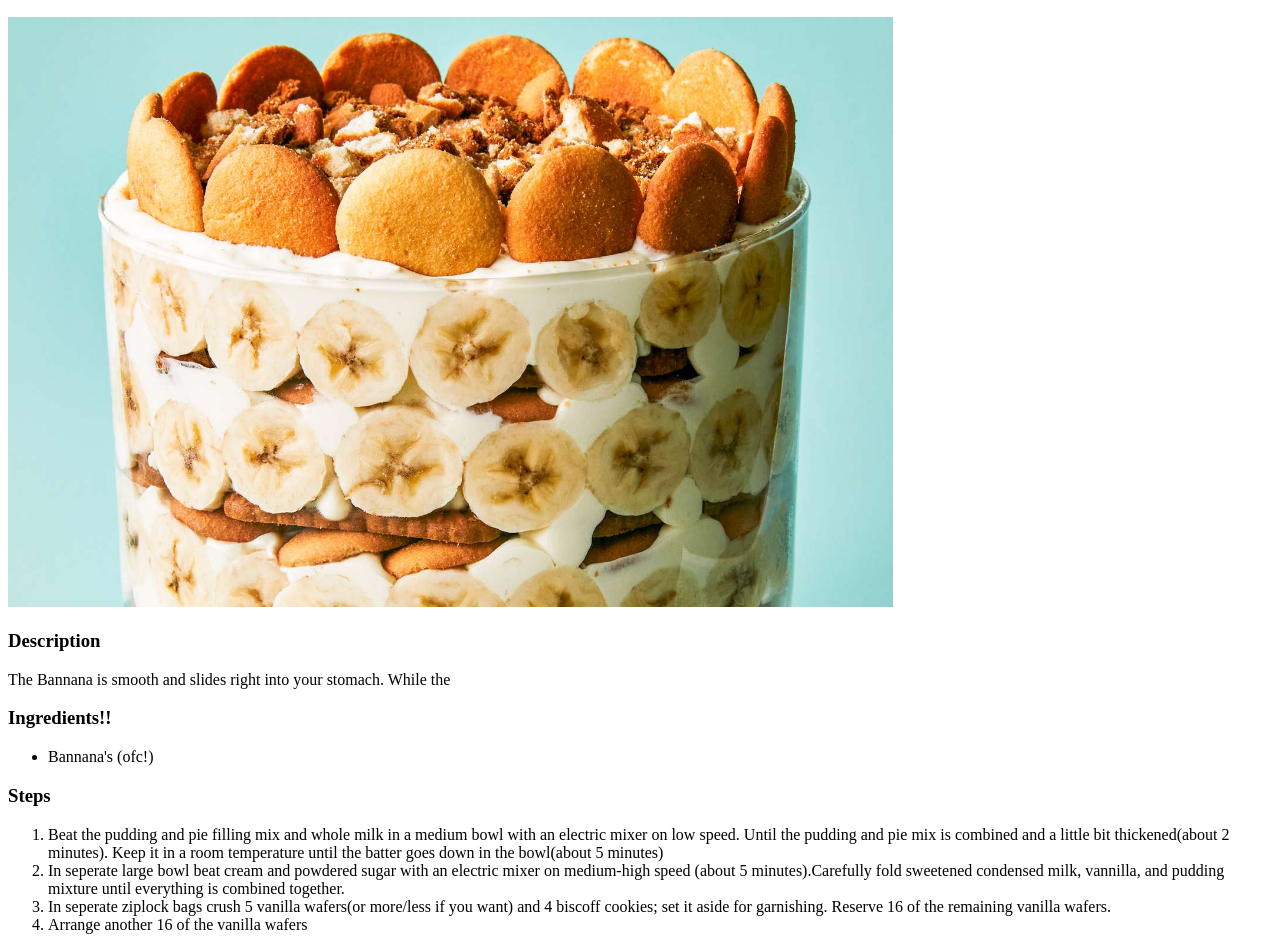
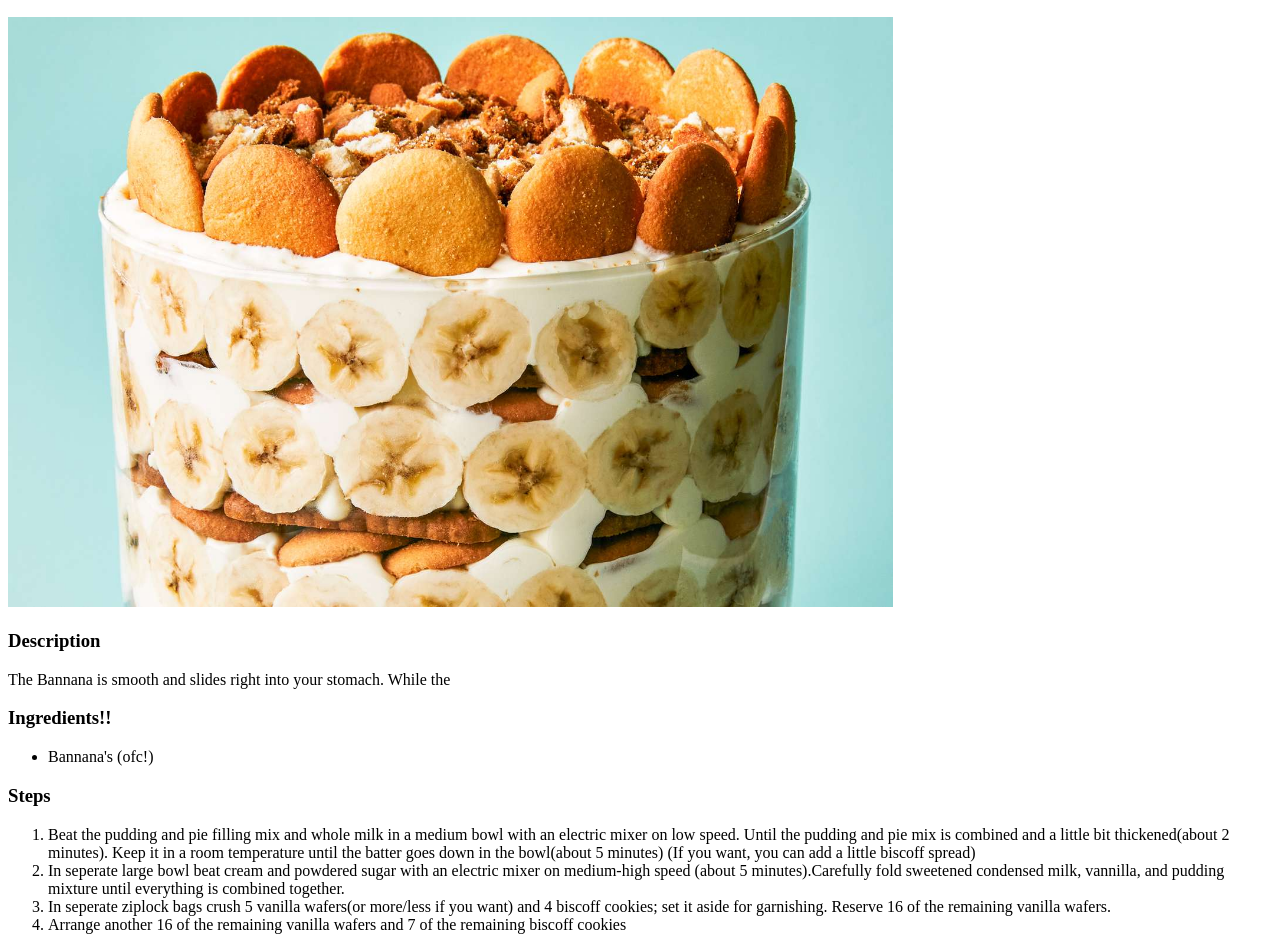
Before and after one commit to lilia2029/CS1-Recipe-Blog, a plain HTML site: page index.html in a window 1280 px wide. Shown: the part 111-1061 px from the top of the page. Drawn offline with Linux system fonts and the light colour scheme.

Commit message:
added to step 4

```diff
--- a/index.html
+++ b/index.html
@@ -25,10 +25,10 @@
 
     <h3>Steps</h3>
     <ol>
-      <li>Beat the pudding and pie filling mix and whole milk in a medium bowl with an electric mixer on low speed. Until the pudding and pie mix is combined and a little bit thickened(about 2 minutes). Keep it in a room temperature until the batter goes down in the bowl(about 5 minutes)</li>
-      <li>In seperate large bowl beat cream and powdered sugar with an electric mixer on medium-high speed (about 5 minutes).Carefully fold sweetened condensed milk, vannilla, and pudding mixture until everything is combined together. </li>
+      <li>Beat the pudding and pie filling mix and whole milk in a medium bowl with an electric mixer on low speed. Until the pudding and pie mix is combined and a little bit thickened(about 2 minutes). Keep it in a room temperature until the batter goes down in the bowl(about 5 minutes) (If you want, you can add a little biscoff spread)</li>
+      <li>In seperate large bowl beat cream and powdered sugar with an electric mixer on medium-high speed (about 5 minutes).Carefully fold sweetened condensed milk, vannilla, and pudding mixture until everything is combined together.</li>
       <li>In seperate ziplock bags crush 5 vanilla wafers(or more/less if you want) and 4 biscoff cookies; set it aside for garnishing. Reserve 16 of the remaining vanilla wafers.</li>
-      <li>Arrange another 16 of the vanilla wafers </li>
+      <li>Arrange another 16 of the remaining vanilla wafers and 7 of the remaining biscoff cookies </li>
     </ol>
   </div>
 
```
